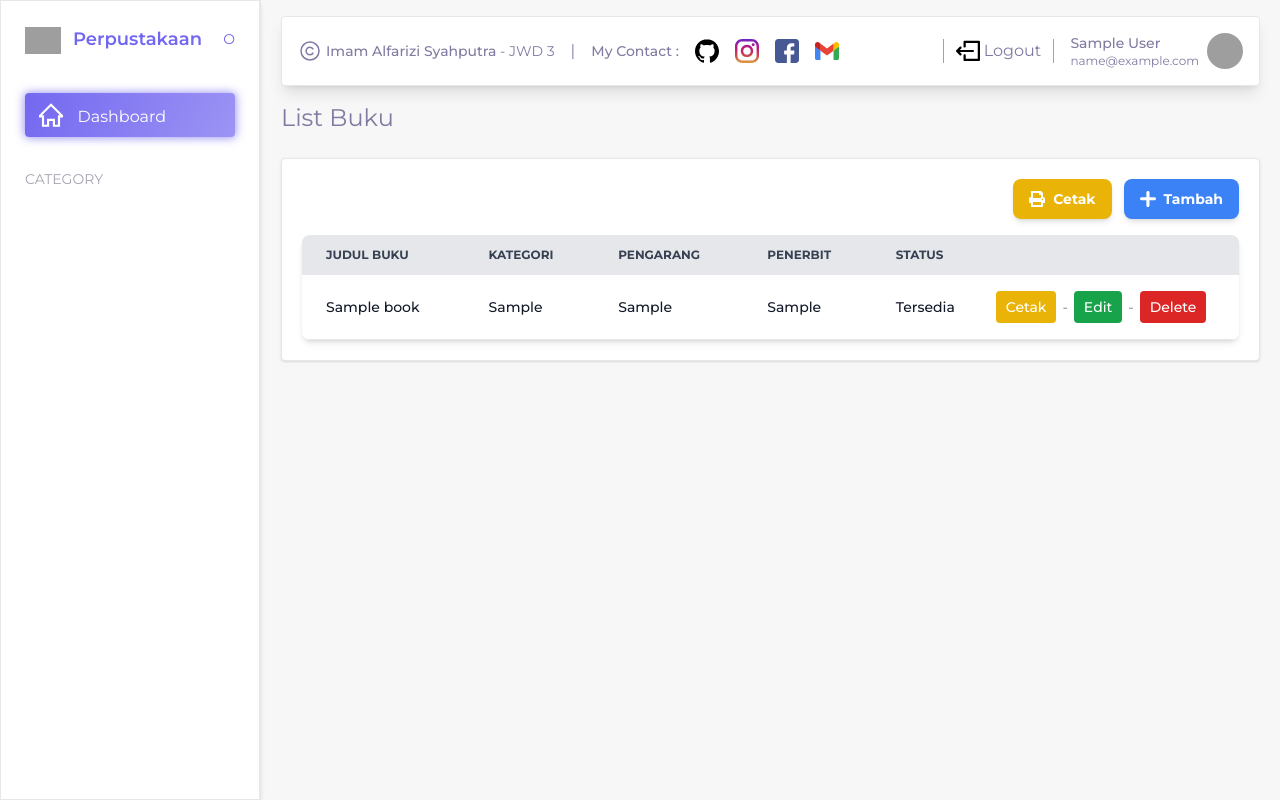
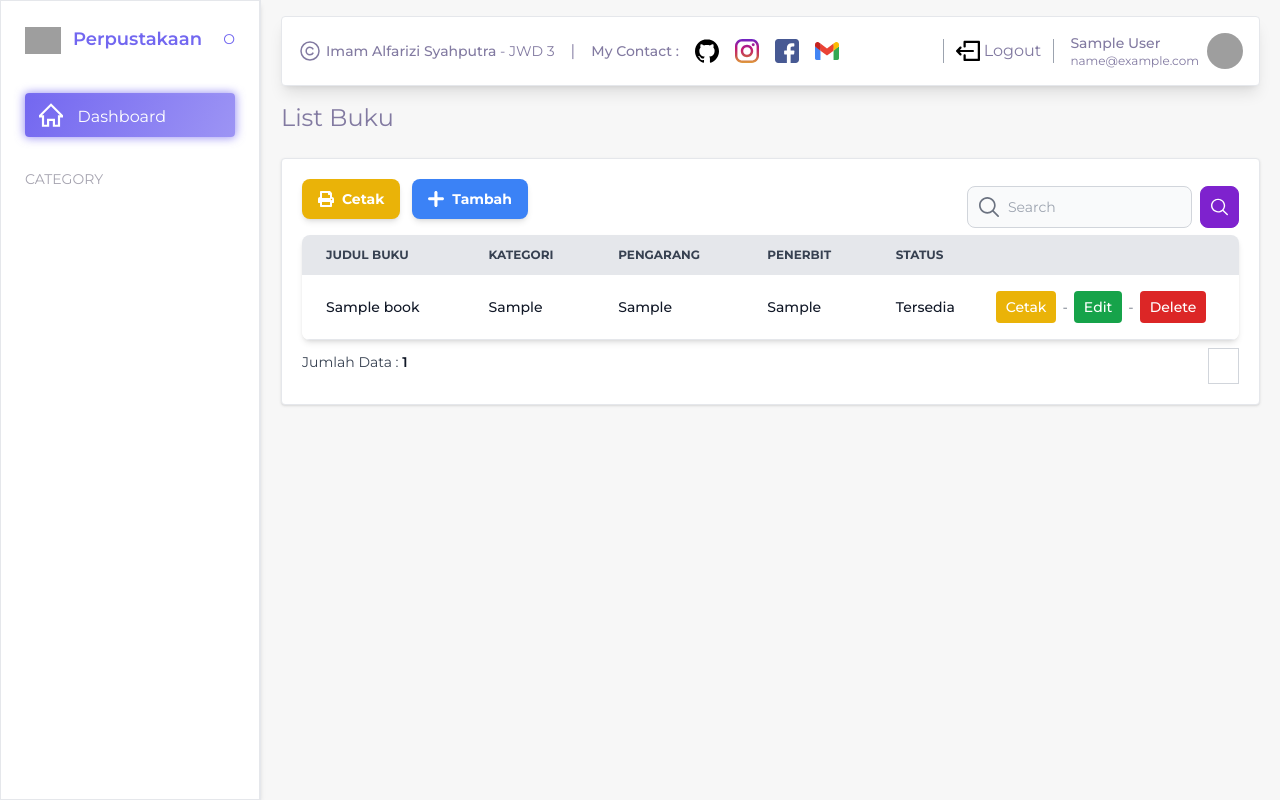
Before and after one commit to ImamAlfariziSyahputra/digitalent-last-project, a PHP site: page /project/book.php?page=1 in a window 1280 px wide. Run offline with PHP 8.4, Linux system fonts and the light colour scheme; the visitor is signed in with stand-in values (Sample User, id 1); tables that the repository leaves empty or names only in its code hold one stand-in row (values such as "Sample post"); some libraries are stand-ins or nearby versions; grey boxes are pictures that could not be loaded.

Commit message:
books: pagination

```diff
--- a/book.php
+++ b/book.php
@@ -4,11 +4,28 @@
 if (isset($_SESSION['id']) && isset($_SESSION['email'])) {
   require_once __DIR__ . '/db-config.php';
 
-  $sql = "SELECT * FROM books ORDER BY id DESC";
-  $statement = $connection->prepare($sql);
-  $statement->execute();
+  $perPage = 1;
 
-  $books = $statement->fetchAll();
+  // $sql = "SELECT * FROM books ORDER BY id DESC";
+  $sql = "SELECT count(*) FROM books";
+  $statement = $connection->query($sql);
+
+  // Calculate Total pages
+  $total_results = $statement->fetchColumn();
+  $total_pages = ceil($total_results / $perPage);
+
+  // Current page
+  $page = isset($_GET['page']) ? $_GET['page'] : 1;
+  $starting_limit = ($page - 1) * $perPage;
+
+  // Query to fetch books
+  $sql = 'SELECT * FROM books ORDER BY id DESC LIMIT';
+  $query = "$sql $starting_limit,$perPage";
+
+  $books = $connection->query($query)->fetchAll();
+
+  // var_dump($books);
+  // exit();
 } else {
   $alert = <<<ALERT
     <script>
@@ -37,6 +54,10 @@
 <!-- Content -->
 <div class=" bg-white rounded p-5 my-6 border shadow text-sm">
 
+  <!-- Buttons -->
+  <div class="flex items-center justify-between">
+
+    <!-- Add, Print Button -->
     <div class="flex items-center justify-end space-x-3">
       <button type='button' onclick="printAll();" class="flex space-x-2 items-center bg-yellow-500 hover:bg-yellow-800 text-white p-2.5 px-4 rounded-lg shadow-md hover:shadow-none font-bold mb-4">
         <img src="icons/print-w.svg" alt="" class="w-4">
@@ -47,6 +68,26 @@
         <span>Tambah</span>
       </a>
     </div>
+    <!-- END Add, Print Button -->
+
+    <!-- Search Input -->
+    <form class="flex items-center">
+      <label for="simple-search" class="sr-only">Search</label>
+      <div class="relative w-full">
+        <div class="absolute inset-y-0 left-0 flex items-center pl-3 pointer-events-none">
+          <img src="icons/search-gray.svg" alt="" class="h-5 w-5">
+        </div>
+        <input type="text" id="simple-search" class="bg-gray-50 border border-gray-300 text-gray-900 text-sm rounded-lg focus:ring-blue-500 focus:outline-purple-400 block w-full pl-10 p-2.5" placeholder="Search" required>
+      </div>
+      <button type="submit" class="p-2.5 ml-2 text-sm font-medium text-white bg-purple-700 rounded-lg border border-purple-700 hover:bg-purple-800 focus:ring-4 focus:outline-none focus:ring-purple-300">
+        <img src="icons/search-w.svg" alt="" class="h-5 w-5">
+      </button>
+    </form>
+    <!-- END Search Input -->
+  </div>
+  <!-- END Buttons -->
+
+  <!-- Table Data -->
   <div class="relative overflow-x-auto shadow-md sm:rounded-lg">
     <table class="w-full text-sm text-left text-gray-500">
       <thead class="text-xs text-gray-700 uppercase bg-gray-200">
@@ -106,7 +147,32 @@
         <?php endforeach; ?>
       </tbody>
     </table>
+
   </div>
+  <!-- END Table Data -->
+
+  <!-- Pagination -->
+  <div class="flex items-center justify-between">
+    <!-- Help text -->
+    <span class="text-sm text-gray-700">
+      Jumlah Data : <span class="font-semibold text-gray-900"><?= $total_results ?></span>
+    </span>
+    <!-- Buttons -->
+    <div class="inline-flex mt-2 xs:mt-0">
+      <?php $previousPage = $_GET['page'] - 1 ?>
+      <a href="<?= "?page=$previousPage" ?>" class="py-2 px-3 ml-0 leading-tight text-gray-500 bg-white rounded-l-lg border border-gray-300 hover:bg-gray-100 hover:text-gray-700 <?= $_GET['page'] == 1 ? '!hidden' : '' ?>">
+        Previous
+      </a>
+      <?php for ($page = 1; $page <= $total_pages; $page++) : ?>
+        <a href="<?= "?page=$page" ?>" class="py-2 px-3 leading-tight text-gray-500 bg-white border border-gray-300 hover:bg-gray-100 hover:text-gray-700 <?= $page == $_GET['page'] ? 'bg-blue-400 !text-white border-blue-400 hover:bg-blue-500 hover:text-white' : '' ?>">
+          <?= $page; ?>
+        </a>
+      <?php endfor; ?>
+      <?php $nextPage = $_GET['page'] + 1 ?>
+      <a href="<?= "?page=$nextPage" ?>" class="py-2 px-3 leading-tight text-gray-500 bg-white rounded-r-lg border border-gray-300 hover:bg-gray-100 hover:text-gray-700 <?= $_GET['page'] == $total_pages ? '!hidden' : '' ?>">Next</a>
+    </div>
+  </div>
+  <!-- END Pagination -->
 
 
 </div>
```
Also changed, not shown: icons/search-gray.svg (added). Lines whose indentation alone changed are shown as unchanged.
